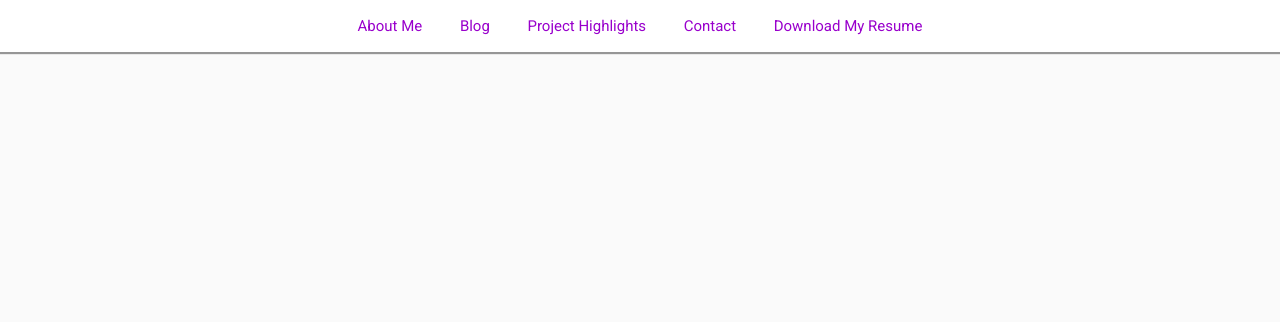
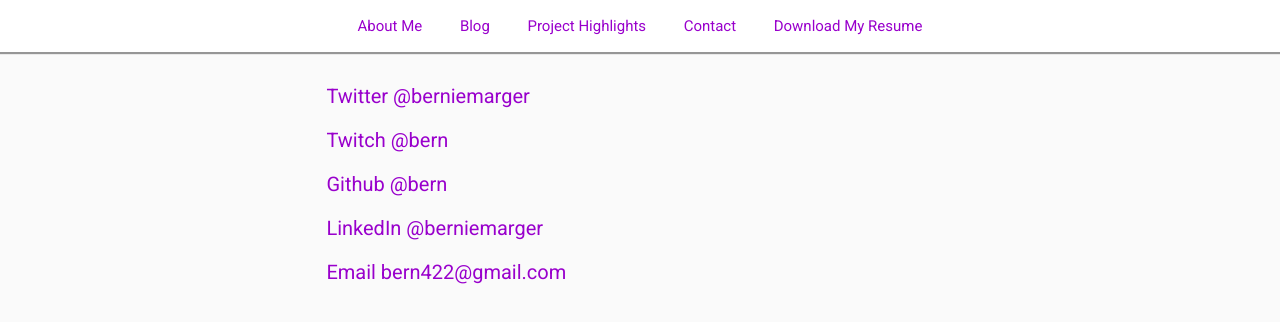
Before and after one commit to bern/bern.github.io, a React (Create React App) app: page /contact in a window 1280 px wide. Shown: the top 322 px of the page. Built offline with nearby package versions, Linux system fonts and the light colour scheme.

Commit message:
contacts

```diff
--- a/src/App.tsx
+++ b/src/App.tsx
@@ -5,6 +5,7 @@
 import { AboutMe } from './components/AboutMe';
 import { Layout } from './components/Layout';
 import { BrowserRouter as Router, Route, Routes } from 'react-router-dom';
+import { Contact } from './components/Contact';
 
 function App() {
   return (
@@ -17,6 +18,7 @@
           <Route path={'/blog'} element={<Blog/>}>
             <Route path={':postName'} element={<Blog/>}/>
           </Route>
+          <Route path={'/contact'} element={<Contact/>}/>
         </Routes>
       </Layout>
     </Router>
--- /dev/null
+++ b/src/components/Contact.tsx
@@ -0,0 +1,15 @@
+import { Layout } from "./Layout";
+
+export const Contact = () => {
+    return (
+        <Layout>
+            <div style={{ fontSize: '2rem' }}>
+                <p><a href="https://twitter.com/berniemarger" target="_blank">Twitter @berniemarger</a></p>
+                <p><a href="https://twitch.tv/bern" target="_blank">Twitch @bern</a></p>
+                <p><a href="https://github.com/bern" target="_blank">Github @bern</a></p>
+                <p><a href="https://linkedin.com/in/berniemarger" target="_blank">LinkedIn @berniemarger</a></p>
+                <p><a href="mailto:bern422@gmail.com" target="_blank">Email bern422@gmail.com</a></p>
+            </div>
+        </Layout>
+    );
+}
```
